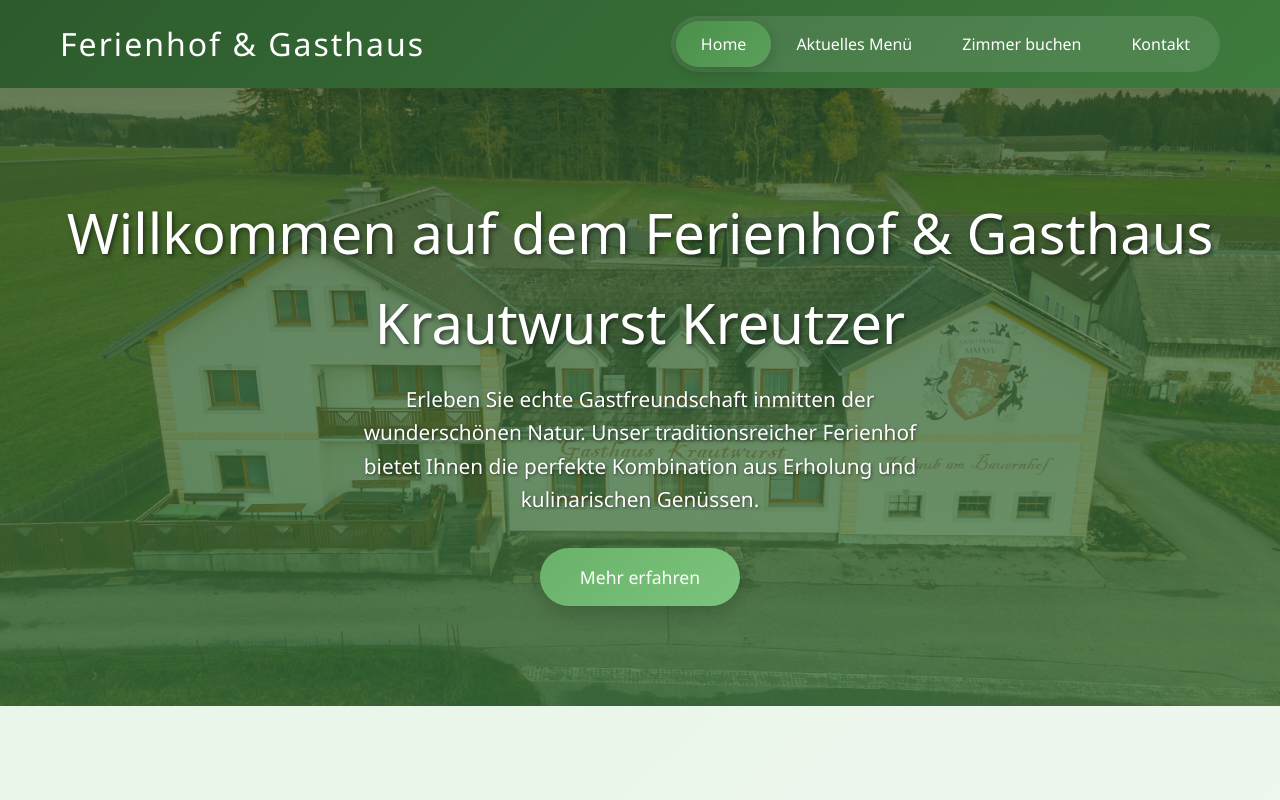
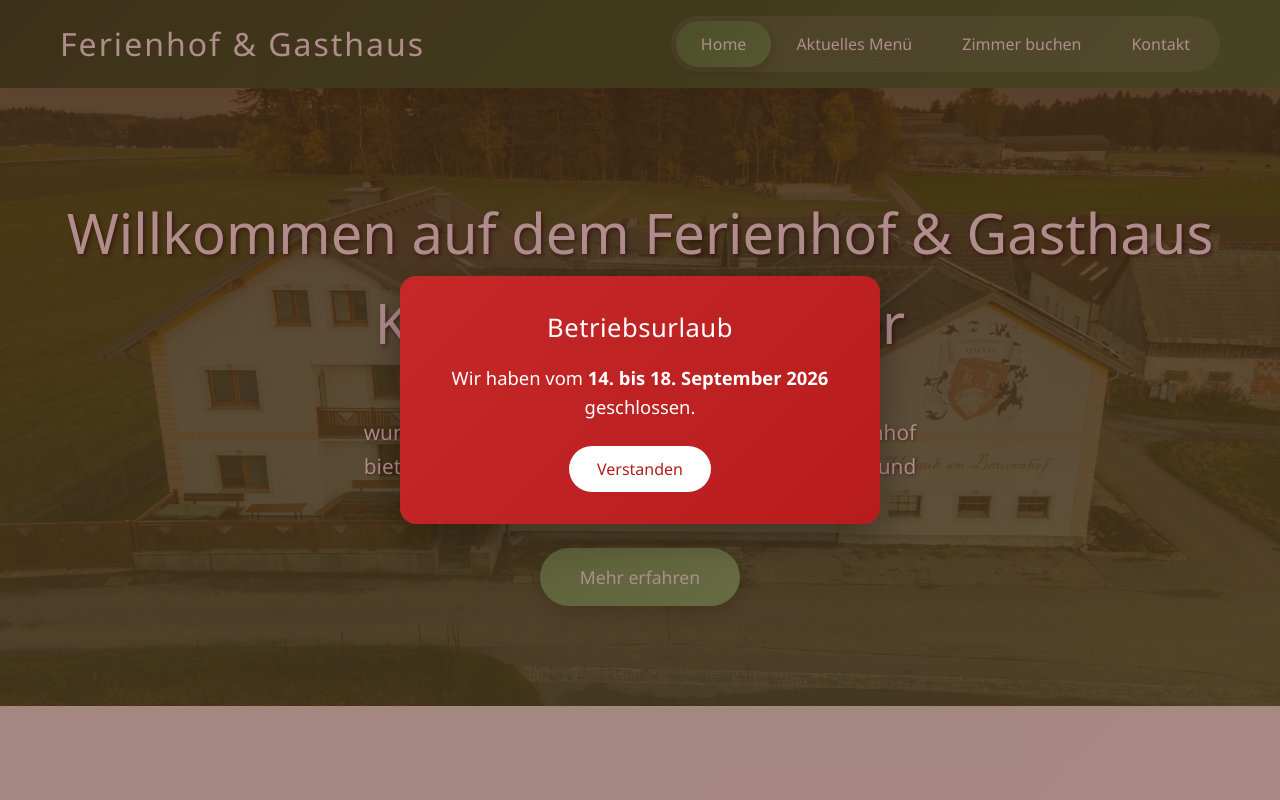
Before and after one commit to Tooooommmmm/Website, a website: page index.html in a window 1280 px wide. Shown: the top 800 px of the page. Drawn offline with Linux system fonts and the light colour scheme; no server answers.

Commit message:
added vacation PopUp and Menucard update

```diff
--- a/content.js
+++ b/content.js
@@ -1,3 +1,10 @@
+function closeClosurePopup() {
+    const popup = document.getElementById('closure-popup');
+    if (!popup) return;
+    popup.classList.add('hidden');
+    document.body.style.overflow = '';
+}
+
 // Tab Navigation Function
 function showPage(pageId) {
     // Hide all pages
@@ -117,6 +124,11 @@ function showFormStatus(type, message) {
 
 // Initialize when DOM is loaded
 document.addEventListener('DOMContentLoaded', function() {
+    const closurePopup = document.getElementById('closure-popup');
+    if (closurePopup && !closurePopup.classList.contains('hidden')) {
+        document.body.style.overflow = 'hidden';
+    }
+
     // Smooth scrolling for internal links
     document.querySelectorAll('a[href^="#"]').forEach(anchor => {
         anchor.addEventListener('click', function (e) {
--- a/index.html
+++ b/index.html
@@ -280,6 +280,14 @@
         </div>
     </main>
 
+    <div id="closure-popup" class="closure-popup" role="dialog" aria-modal="true" aria-labelledby="closure-popup-title">
+        <div class="closure-popup-card">
+            <h2 id="closure-popup-title">Betriebsurlaub</h2>
+            <p>Wir haben vom <strong>14. bis 18. September 2026</strong> geschlossen.</p>
+            <button type="button" class="closure-popup-close" onclick="closeClosurePopup()">Verstanden</button>
+        </div>
+    </div>
+
     <footer>
         <div class="container">
             <p>&copy; 2025 Ferienhof & Gasthaus Krautwurst Kreutzer. Alle Rechte vorbehalten.</p>
--- a/style.css
+++ b/style.css
@@ -1013,6 +1013,63 @@ footer {
     }
 }
 
+/* Closure announcement popup */
+.closure-popup {
+    position: fixed;
+    inset: 0;
+    z-index: 2000;
+    display: flex;
+    align-items: center;
+    justify-content: center;
+    padding: 24px;
+    background: rgba(80, 0, 0, 0.45);
+}
+
+.closure-popup.hidden {
+    display: none;
+}
+
+.closure-popup-card {
+    background: linear-gradient(135deg, #c62828 0%, #b71c1c 100%);
+    color: #fff;
+    max-width: 480px;
+    width: 100%;
+    padding: 32px 28px;
+    border-radius: 16px;
+    box-shadow: 0 12px 40px rgba(0, 0, 0, 0.35);
+    text-align: center;
+}
+
+.closure-popup-card h2 {
+    font-size: 1.6rem;
+    font-weight: 400;
+    margin-bottom: 14px;
+    letter-spacing: 0.5px;
+}
+
+.closure-popup-card p {
+    font-size: 1.15rem;
+    margin-bottom: 24px;
+}
+
+.closure-popup-close {
+    background: #fff;
+    color: #b71c1c;
+    border: none;
+    border-radius: 25px;
+    padding: 12px 28px;
+    font-family: inherit;
+    font-size: 1rem;
+    font-weight: 500;
+    cursor: pointer;
+    transition: transform 0.2s ease, box-shadow 0.2s ease;
+}
+
+.closure-popup-close:hover {
+    transform: translateY(-1px);
+    box-shadow: 0 4px 12px rgba(0, 0, 0, 0.2);
+}
+
 @media (max-width: 768px) {
     .section-grid {
         grid-template-columns: 1fr;
```
Also changed, not shown: data/menu.json (+12 -12 lines).
